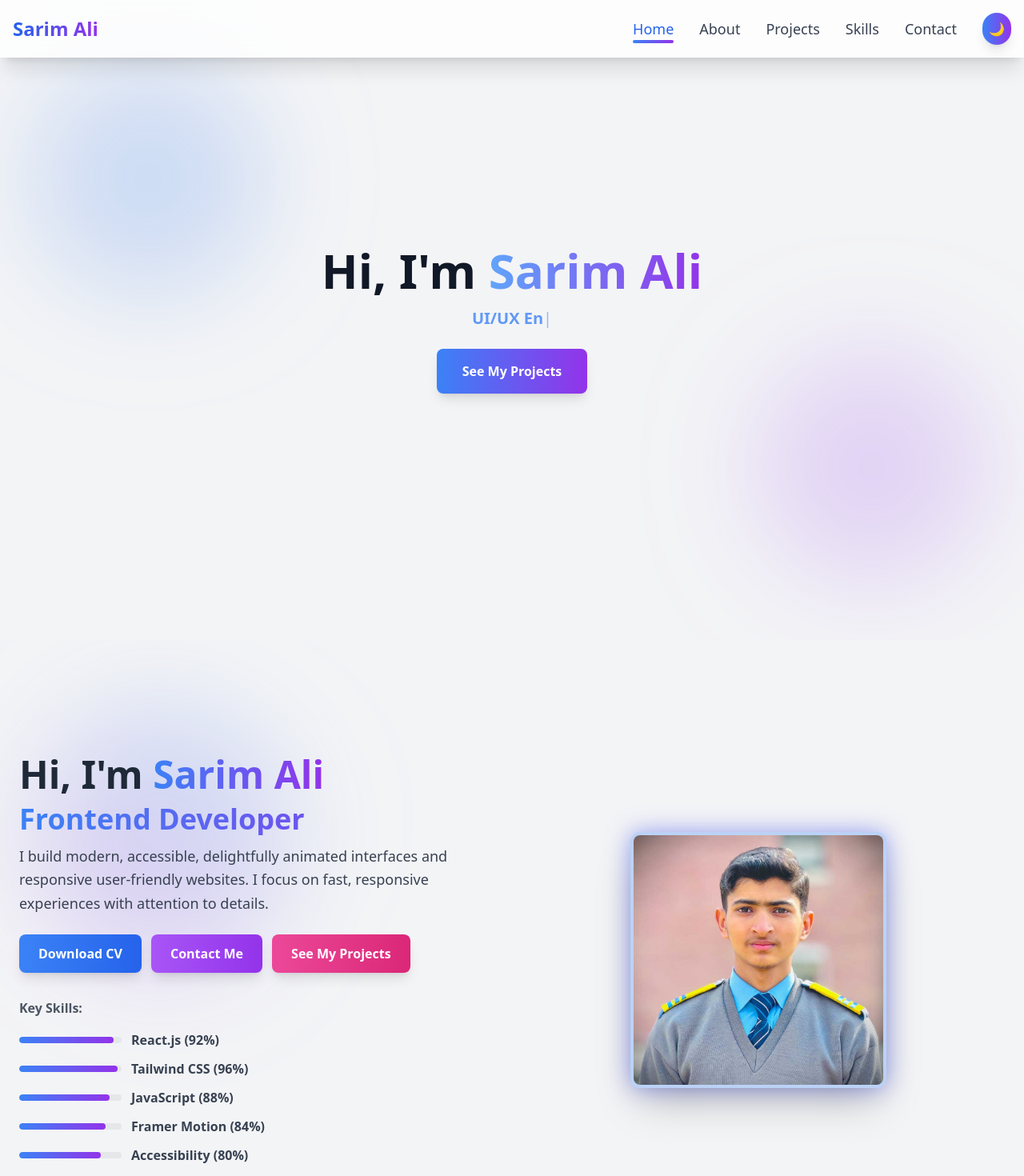
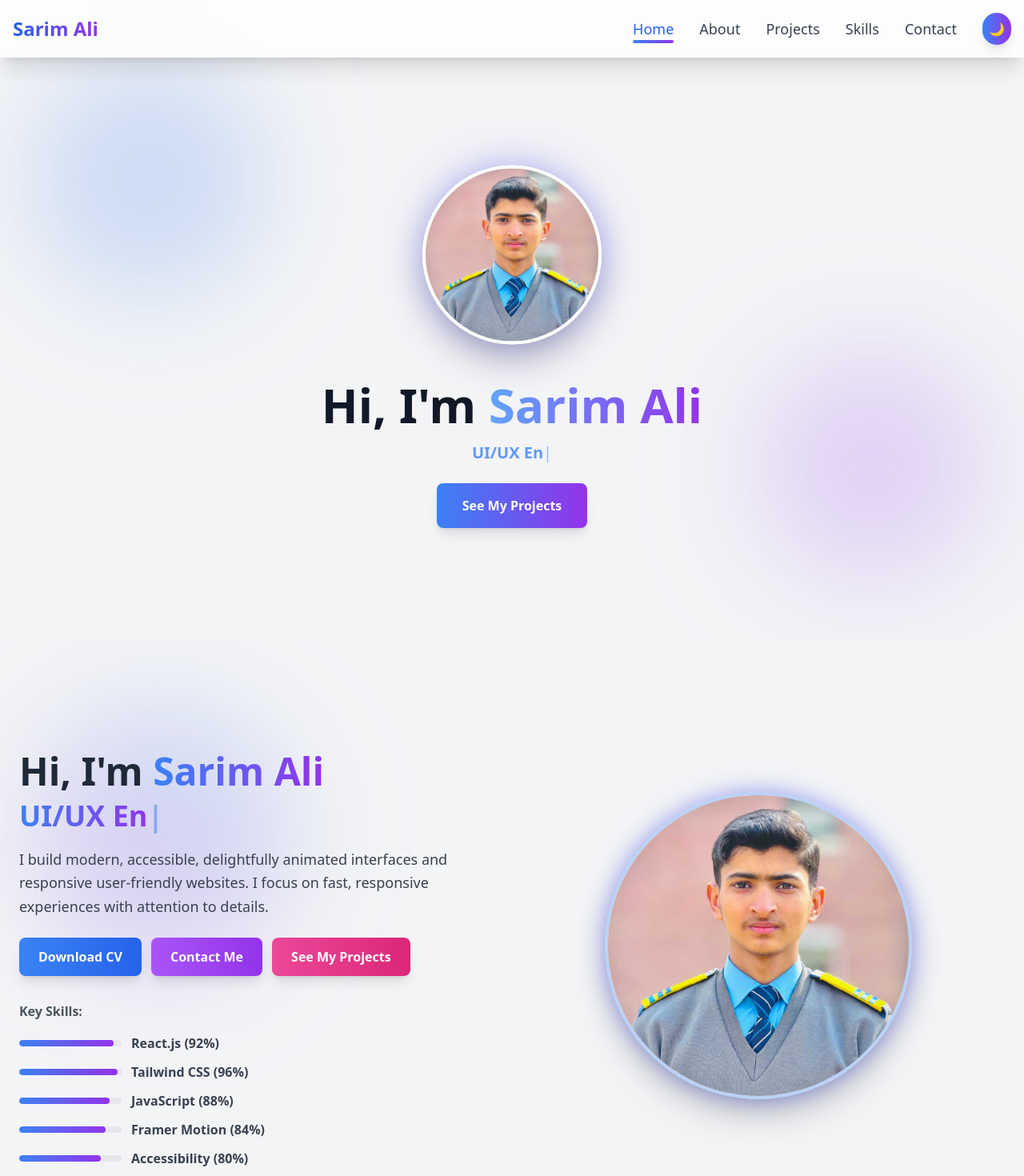
Before and after one commit to sarimali95180-tech/Portfolio, a React (Vite) app in the folder my-portfolio/: page / in a window 1280 px wide. Shown: the top 1470 px of the page at 80% size. Built offline with nearby package versions, Linux system fonts and the light colour scheme.

Commit message:
set Hero section and about section

```diff
--- a/my-portfolio/src/components/About.jsx
+++ b/my-portfolio/src/components/About.jsx
@@ -1,4 +1,4 @@
-import React from "react";
+import React, { useEffect, useState } from "react";
 import { motion } from "framer-motion";
 
 const skills = [
@@ -9,7 +9,26 @@ const skills = [
     { name: "Accessibility", level: 80 },
 ];
 
+const roles = ["Frontend Developer", "React.js Developer", "UI/UX Enthusiast"];
+
 const About = () => {
+    const [text, setText] = useState("");
+    const [index, setIndex] = useState(0);
+
+    useEffect(() => {
+        const role = roles[index % roles.length];
+        let i = 0;
+        const interval = setInterval(() => {
+            setText(role.slice(0, i + 1));
+            i++;
+            if (i === role.length) {
+                setTimeout(() => setIndex((prev) => prev + 1), 1000);
+                clearInterval(interval);
+            }
+        }, 100);
+        return () => clearInterval(interval);
+    }, [index]);
+
     const containerVariants = {
         hidden: { opacity: 0 },
         visible: {
@@ -93,15 +112,18 @@ const About = () => {
                     </motion.span>
                 </motion.h3>
 
-                <motion.h4
+                <motion.div
                     initial={{ opacity: 0, y: 20 }}
                     whileInView={{ opacity: 1, y: 0 }}
                     transition={{ duration: 0.6, delay: 0.2 }}
                     viewport={{ once: true }}
-                    className="text-4xl font-bold mt-3 mb-3 text-transparent bg-clip-text bg-gradient-to-r from-blue-500 to-purple-600"
+                    className="text-4xl font-bold mt-3 mb-3 h-12"
                 >
-                    Frontend Developer
-                </motion.h4>
+                    <span className="text-transparent bg-clip-text bg-gradient-to-r from-blue-500 to-purple-600">
+                        {text}
+                    </span>
+                    <span className="text-blue-500 blink">|</span>
+                </motion.div>
 
                 <motion.p
                     initial={{ opacity: 0, y: 20 }}
@@ -193,6 +215,14 @@ const About = () => {
                 <motion.div
                     className="relative"
                     whileHover={{ scale: 1.05 }}
+                    animate={{
+                        y: [0, -20, 0],
+                    }}
+                    transition={{
+                        duration: 4,
+                        repeat: Infinity,
+                        ease: "easeInOut",
+                    }}
                 >
                     {/* Glowing border effect */}
                     <motion.div
@@ -204,13 +234,13 @@ const About = () => {
                             ],
                         }}
                         transition={{ duration: 3, repeat: Infinity }}
-                        className="absolute inset-0 rounded-xl"
+                        className="absolute inset-0 rounded-full"
                     />
 
                     <img
                         src="/profile.jpg"
                         alt="Profile"
-                        className="w-[500px] h-[500px] md:w-80 md:h-80 rounded-xl shadow-2xl border-4 border-blue-500/30 object-cover relative z-10"
+                        className="w-72 h-72 md:w-96 md:h-96 rounded-full shadow-2xl border-4 border-blue-500/30 object-cover relative z-10"
                     />
                 </motion.div>
             </motion.div>
--- a/my-portfolio/src/components/Hero.jsx
+++ b/my-portfolio/src/components/Hero.jsx
@@ -52,6 +52,43 @@ const Hero = () => {
         className="absolute bottom-20 right-10 w-72 h-72 bg-purple-500 rounded-full mix-blend-multiply filter blur-3xl opacity-20"
       />
 
+      <motion.div
+        initial={{ scale: 0, opacity: 0 }}
+        animate={{ scale: 1, opacity: 1 }}
+        transition={{ duration: 0.8 }}
+        className="relative mb-8 mt-20"
+      >
+        <motion.div
+          animate={{
+            y: [0, -15, 0],
+          }}
+          transition={{
+            duration: 4,
+            repeat: Infinity,
+            ease: "easeInOut",
+          }}
+          className="relative group"
+        >
+          {/* Glowing ring */}
+          <motion.div
+            animate={{
+              boxShadow: [
+                "0 0 20px rgba(59, 130, 246, 0.4)",
+                "0 0 60px rgba(139, 92, 246, 0.6)",
+                "0 0 20px rgba(59, 130, 246, 0.4)",
+              ],
+            }}
+            transition={{ duration: 4, repeat: Infinity }}
+            className="absolute inset-0 rounded-full"
+          />
+          <img
+            src="/profile.jpg"
+            alt="Sarim Ali"
+            className="w-40 h-40 md:w-56 md:h-56 rounded-full border-4 border-white dark:border-gray-800 shadow-2xl object-cover relative z-10"
+          />
+        </motion.div>
+      </motion.div>
+
       <motion.h1
         initial={{ y: -50, opacity: 0 }}
         animate={{ y: 0, opacity: 1 }}
--- a/my-portfolio/src/components/Projects.jsx
+++ b/my-portfolio/src/components/Projects.jsx
@@ -10,6 +10,7 @@ const projects = [
     Ldescription: "A sleek and modern portfolio website showcasing my projects and skills, built using React for a dynamic user experience and Tailwind CSS for responsive and visually appealing design.",
     link: "#",
     logo: "/public/portfolio logo.jpg",
+    img: "/public/portfolio logo.jpg",
   },
   {
     title: "E-Commerce App",
@@ -17,6 +18,7 @@ const projects = [
     Ldescription: "A comprehensive e-commerce application featuring a dynamic shopping cart, product listings, and user authentication, built using React for the frontend, Tailwind CSS for styling, and Redux for state management.",
     link: "#",
     logo: "/public/realestate logo.png",
+    img: "/public/realestate logo.png",
   },
   {
     title: "Builder Brick",
```
